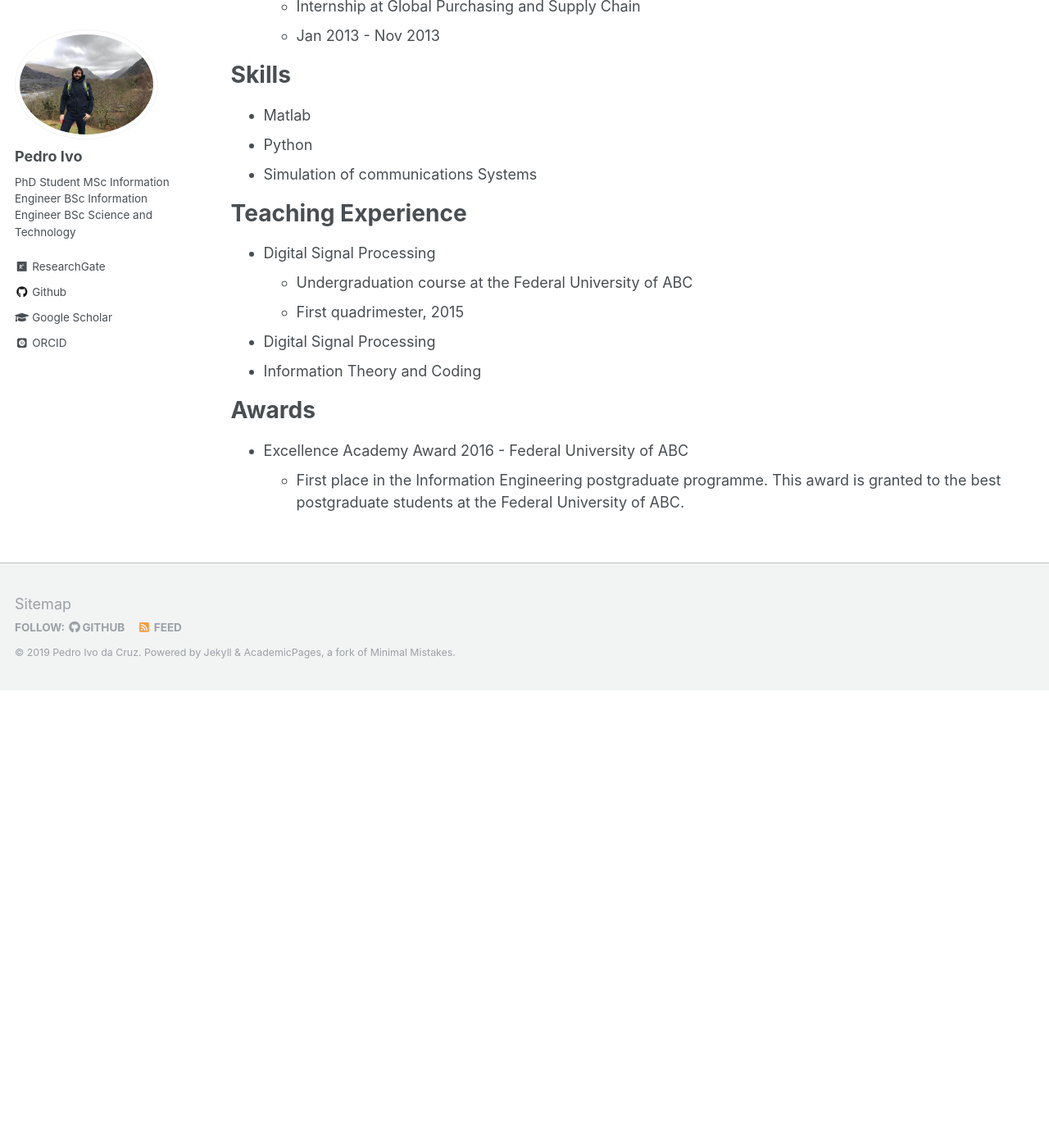
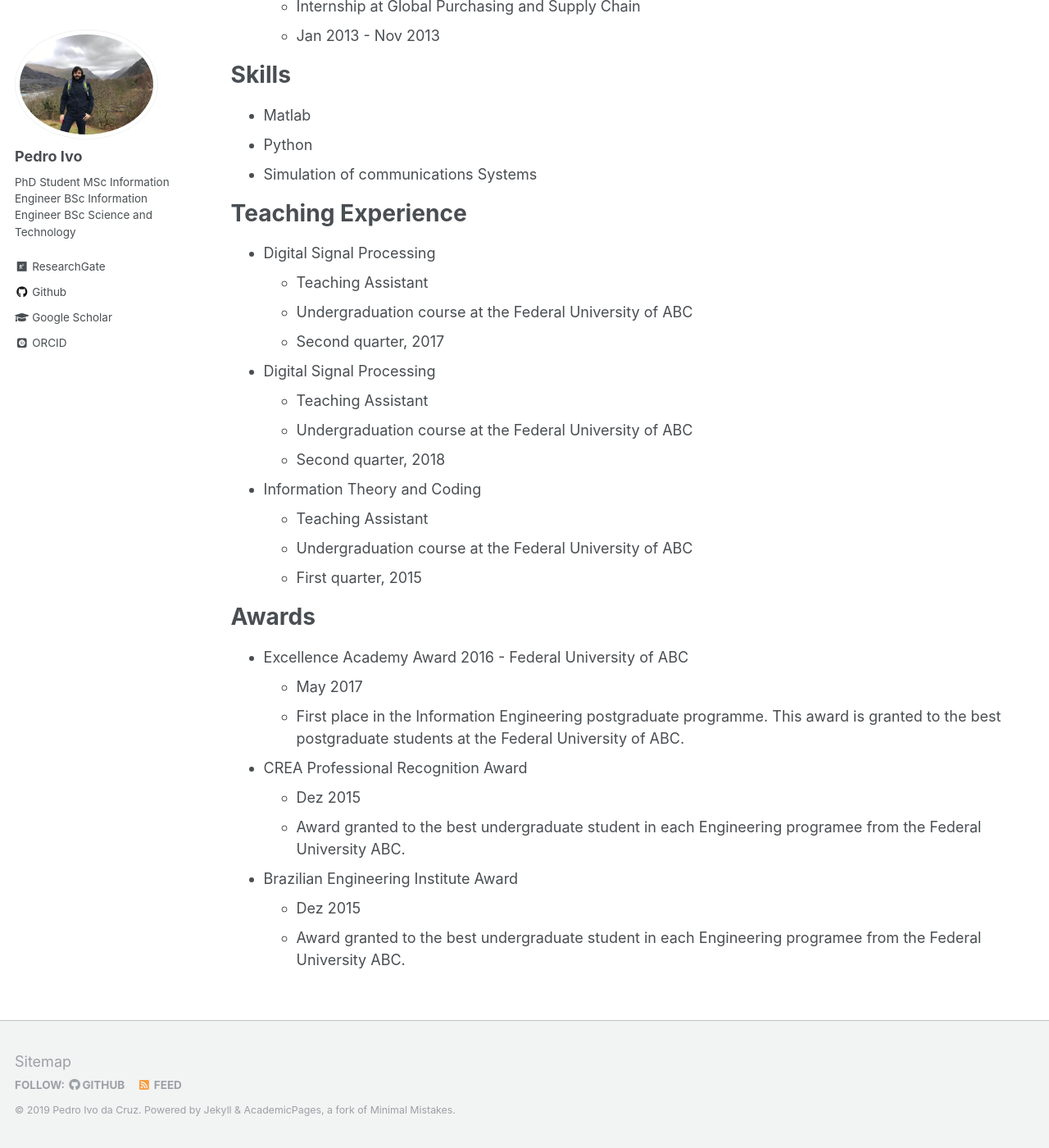
Before and after one commit to pedroidc/pedroidc.github.io, a Jekyll site: the page built from _pages/cv.md, in a window 1280 px wide and 1400 px high, scrolled down 567 px. Shown: the whole window at 82% size. Built offline with Jekyll 4.4.1, drawn with Linux system fonts in a browser that asks for light colours; some web fonts are replaced; before the commit the page ends 1409 px from its top, so only the background shows below that.

Commit message:
CV update

```diff
--- a/_pages/cv.md
+++ b/_pages/cv.md
@@ -38,13 +38,26 @@ Teaching Experience
     {% include archive-single-cv.html %}
   {% endfor %}</ul> -->
 * Digital Signal Processing
+  * Teaching Assistant
   * Undergraduation course at the Federal University of ABC
-  * First quadrimester, 2015
+  * Second quarter, 2017
 * Digital Signal Processing
+  * Teaching Assistant
+  * Undergraduation course at the Federal University of ABC
+  * Second quarter, 2018
 * Information Theory and Coding
-
+  * Teaching Assistant
+  * Undergraduation course at the Federal University of ABC
+  * First quarter, 2015
 
 Awards
 ======
 * Excellence Academy Award 2016 - Federal University of ABC
+  * May 2017
   * First place in the Information Engineering postgraduate programme. This award is granted to the best postgraduate students at the Federal University of ABC.
+* CREA Professional Recognition Award
+  * Dez 2015
+  * Award granted to the best undergraduate student in each Engineering programee from the Federal University ABC.
+* Brazilian Engineering Institute Award
+  * Dez 2015
+  * Award granted to the best undergraduate student in each Engineering programee from the Federal University ABC.
```
